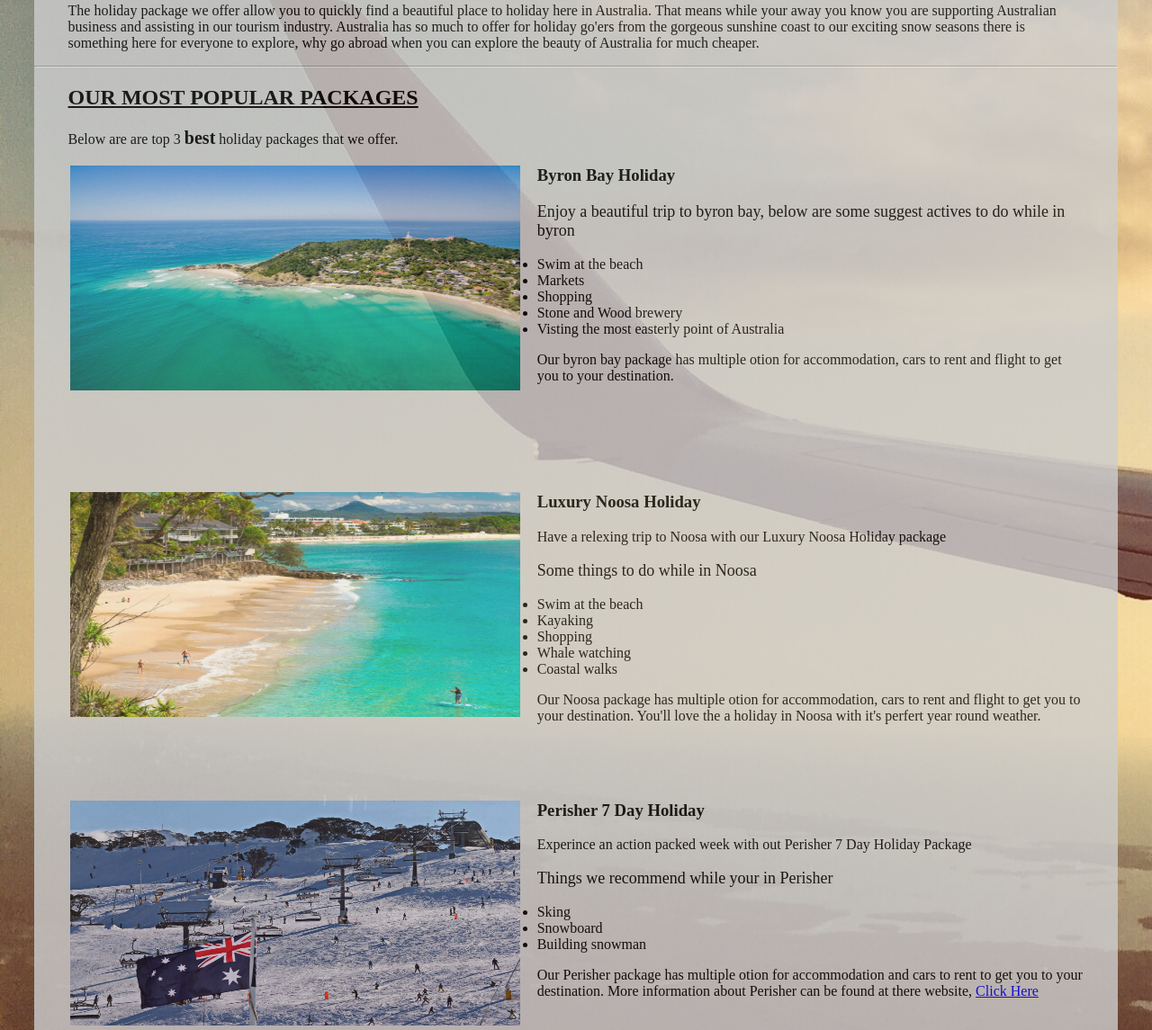
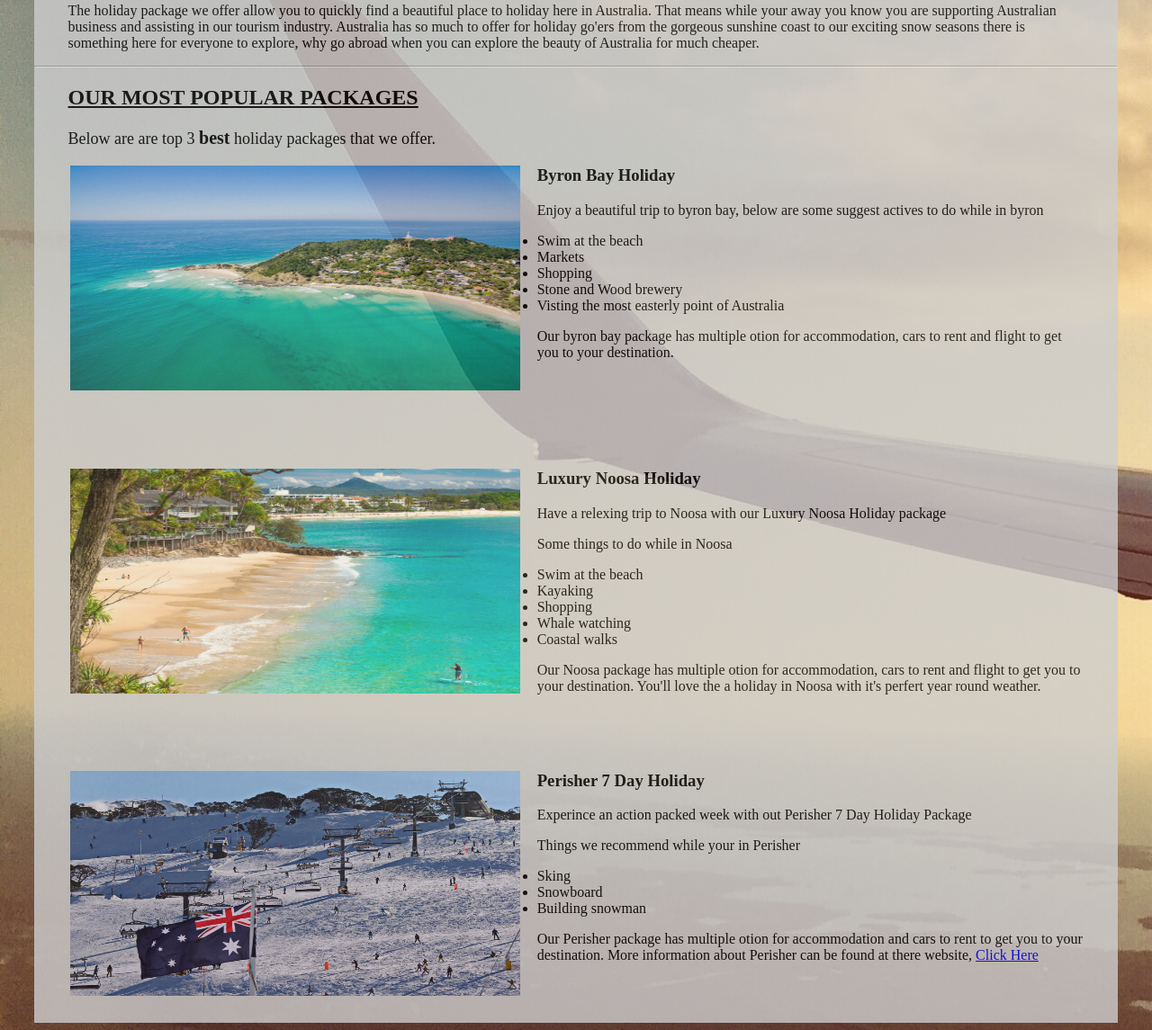
Before and after one commit to lachlan1124/SENG1050-Assessment1_2020_S2, a plain HTML site: page index.html in a window 1280 px wide. Shown: the part 1343-2488 px from the top of the page at 90% size. Drawn offline with Linux system fonts and the light colour scheme.

Commit message:
Final commit before submison take 2

```diff
--- a/index.html
+++ b/index.html
@@ -1,6 +1,6 @@
 <!DOCTYPE html>
 <!--Author: Lachlan Marler-->
-<html>
+<html lang="en">
    <head>
     <meta charset="UTF-8">
     <title>goHoliday's great holiday packages</title>
@@ -65,14 +65,14 @@
 
          <h2>Our most popular packages</h2>
 
-         <p>Below are are top 3 <span style="font-size: 20px;"><strong>best</strong></span> holiday packages that we offer.</p>
+         <p id="font">Below are are top 3 <span style="font-size: 20px;"><strong>best</strong></span> holiday packages that we offer.</p>
          <div class = "featuredPackages">
             <ul>
                <li>
                   <!-- information on byron-->
                   <img src="images/byron.jpg" alt="byron" style="float:left;width:500px;height:250px;">
                   <h3>Byron Bay Holiday</h3>
-                  <p id="font">Enjoy a beautiful trip to byron bay, below are some suggest actives to do while in byron</p>
+                  <p>Enjoy a beautiful trip to byron bay, below are some suggest actives to do while in byron</p>
                   <ul style = "list-style-type: disc">
                      <li style="padding-bottom: 0;">Swim at the beach</li>
                      <li style="padding-bottom: 0;">Markets</li>
@@ -89,7 +89,7 @@
                   <img src="images/noosa.jpg" alt="nossa" style="float:left;width:500px;height:250px;">
                   <h3>Luxury Noosa Holiday</h3>
                   <p>Have a relexing trip to Noosa with our Luxury Noosa Holiday package</p>
-                  <p id="font">Some things to do while in Noosa</p>
+                  <p>Some things to do while in Noosa</p>
                   <ul style = "list-style-type: disc">
                      <li style="padding-bottom: 0;">Swim at the beach</li>
                      <li style="padding-bottom: 0;">Kayaking</li>
@@ -107,7 +107,7 @@
                   <img src="images/perisher.jpg" alt="perisher" style="float:left;width:500px;height:250px;">
                   <h3>Perisher 7 Day Holiday</h3>
                   <p>Experince an action packed week with out Perisher 7 Day Holiday Package</p>
-                  <p id = "font">Things we recommend while your in Perisher</p>
+                  <p>Things we recommend while your in Perisher</p>
                   <ul style = "list-style-type: disc">
                      <li style="padding-bottom: 0;">Sking</li>
                      <li style="padding-bottom: 0;">Snowboard</li>
--- a/style.css
+++ b/style.css
@@ -168,4 +168,6 @@ footer {
 #font
 {
     font-size: 18px;
+    margin-left: 1cm;
+    margin-right: 1cm;
 }
```
Also changed, not shown: 1 other file.
